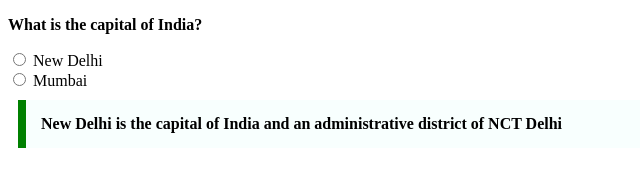
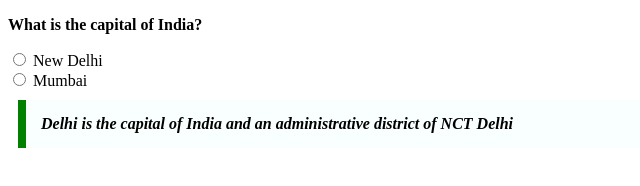
Before and after one commit to acciojob/trivia-preet-ki, a website: page main.html in a window 1280 px wide. Shown: the full height of the page, 0-640 px from the left. Drawn offline with Linux system fonts and the light colour scheme.

Commit message:
Update main.html

```diff
--- a/main.html
+++ b/main.html
@@ -15,7 +15,7 @@
     <label name="Mumbai">Mumbai</label>
 	<br>
 
-	<blockquote>New Delhi is the capital of India and an administrative district of NCT Delhi</blockquote>
+	<blockquote><cite href="https://en.wikipedia.org/wiki/New_Delhi"> Delhi is the capital of India and an administrative district of NCT Delhi</cite></blockquote>
 
     <script type="text/javascript" src="./script.js">
 </script>
```
